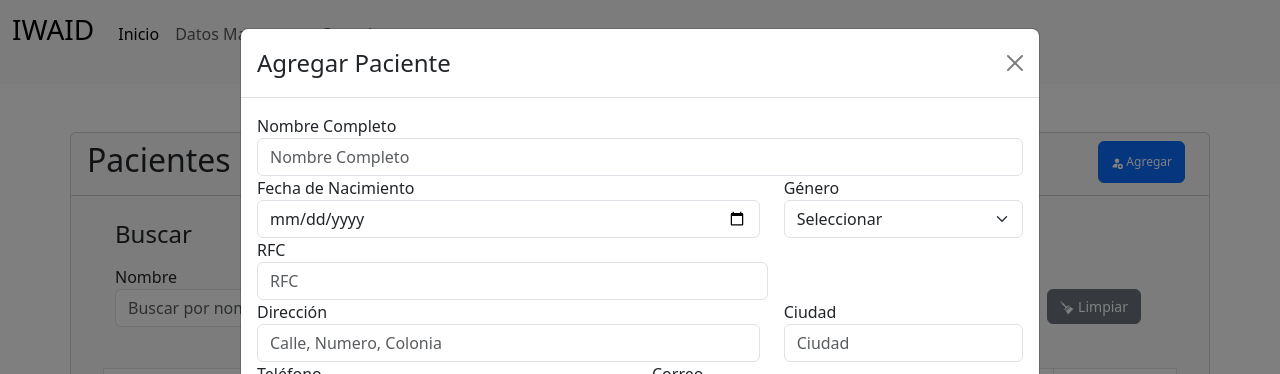
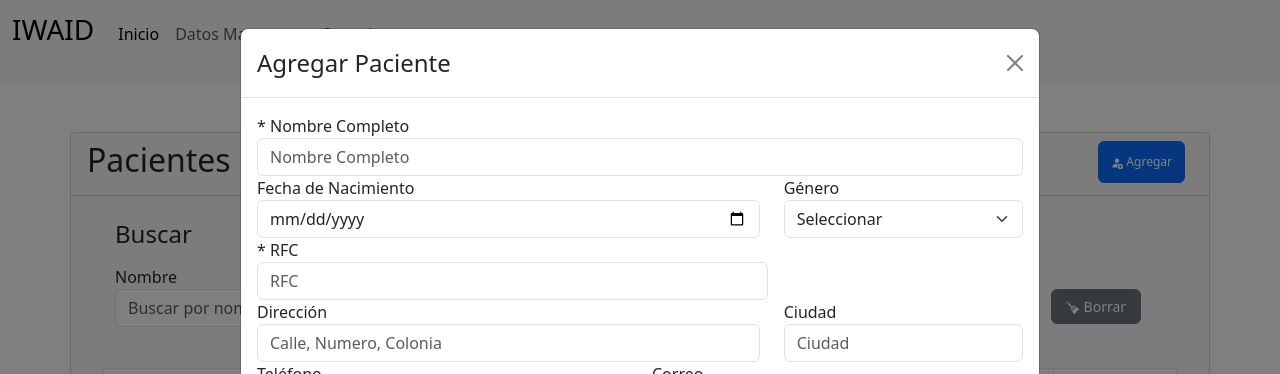
Before and after one commit to Chris-THC/iwaid-ui, a React (Create React App) app: page /patient in a window 1280 px wide. Both pictures are taken after typing "Sample", "5", "name@example.com" into the empty fields and a click on the button "Agregar". Shown: the top 374 px of the page. Built offline with nearby package versions, Linux system fonts and the light colour scheme.

Commit message:
I changed only one icon of the edit button

```diff
--- a/src/Components/Patient/FormPatient.jsx
+++ b/src/Components/Patient/FormPatient.jsx
@@ -48,7 +48,7 @@ export const FormPatient = ({ isGetData = {} }) => {
       <form onSubmit={handleSubmit(onSubmitClick)}>
         <div className="form-row">
           <div className="form-group col-md-12">
-            <label>Nombre Completo</label>
+            <label>* Nombre Completo</label>
             <input
               defaultValue={isGetData.nombre}
               type="text"
@@ -64,7 +64,7 @@ export const FormPatient = ({ isGetData = {} }) => {
             />
             {errors.nombre && (
               <span className="text-danger">
-                El campo es solicitado y el campo del nombre no debe de llevar
+                El campo es solicitado o el campo del nombre no debe de llevar
                 números
               </span>
             )}
@@ -104,6 +104,7 @@ export const FormPatient = ({ isGetData = {} }) => {
                 <option value="">Seleccionar</option>
                 <option value="Masculino">Masculino</option>
                 <option value="Femenino">Femenino</option>
+                <option value="Otro">Otro</option>
               </select>
               {errors.sexo && (
                 <span className="text-danger">El dato es requerido</span>
@@ -113,7 +114,7 @@ export const FormPatient = ({ isGetData = {} }) => {
         </div>
 
         <div className="form-group col-md-8">
-          <label>RFC</label>
+          <label>* RFC</label>
           <input
             defaultValue={rfcValue || isGetData.rfc}
             type="text"
--- a/src/Components/Patient/TablePatient.jsx
+++ b/src/Components/Patient/TablePatient.jsx
@@ -119,7 +119,7 @@ export const TablePatient = ({ dataTable }) => {
                         placeholder="Buscar por teléfono..."
                       />
                     </div>
-                    <div className="col-md-4 mb-1">
+                    <div className="col-md-3 mb-1">
                       <label>Correo</label>
                       <input
                         type="email"
@@ -134,7 +134,7 @@ export const TablePatient = ({ dataTable }) => {
                       />
                     </div>
 
-                    <div className="col-md-2 d-flex flex-row-reverse">
+                    <div className="col-md-3 d-flex flex-row-reverse">
                       <div className=" w-auto p-4">
                         <button
                           id="btnClearTable"
@@ -142,7 +142,7 @@ export const TablePatient = ({ dataTable }) => {
                           type="button"
                           onClick={handleClear}
                         >
-                          <GiLargePaintBrush /> Limpiar
+                          <GiLargePaintBrush /> Borrar
                         </button>
                       </div>
                     </div>
--- a/src/Css/TablePatients.css
+++ b/src/Css/TablePatients.css
@@ -2,6 +2,11 @@
   font-size: 12px;
   height: 30px;
   width: 85px;
+}
+#btnClearTable {
+  font-size: 12px;
+  height: 35px;
+  width: 90px;
 }
 
 #btnAdd {
```
